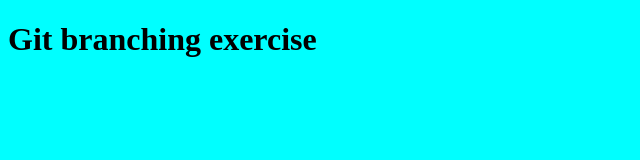
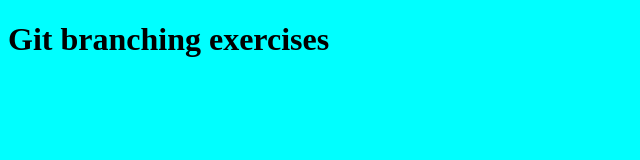
Before and after one commit to dijanapavleska/day8-Git, a plain HTML site: page index.html in a window 1280 px wide. Shown: the full height of the page, 0-640 px from the left. Drawn offline with Linux system fonts and the light colour scheme.

```diff
--- a/index.html
+++ b/index.html
@@ -8,6 +8,6 @@
     <link rel="stylesheet" href="stylesheet.css">
 </head>
 <body>
-    <h1>Git branching exercise</h1>
+    <h1>Git branching exercises</h1>
 </body>
 </html>
```
